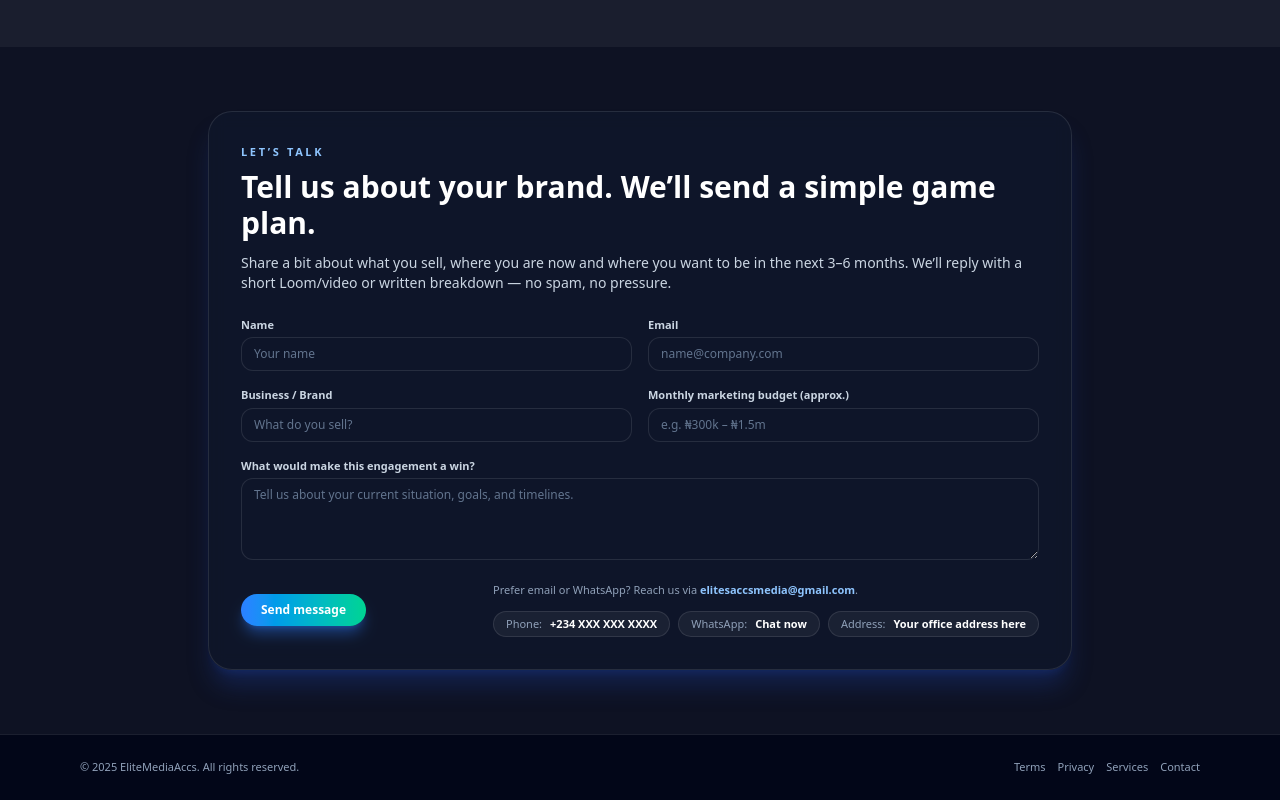
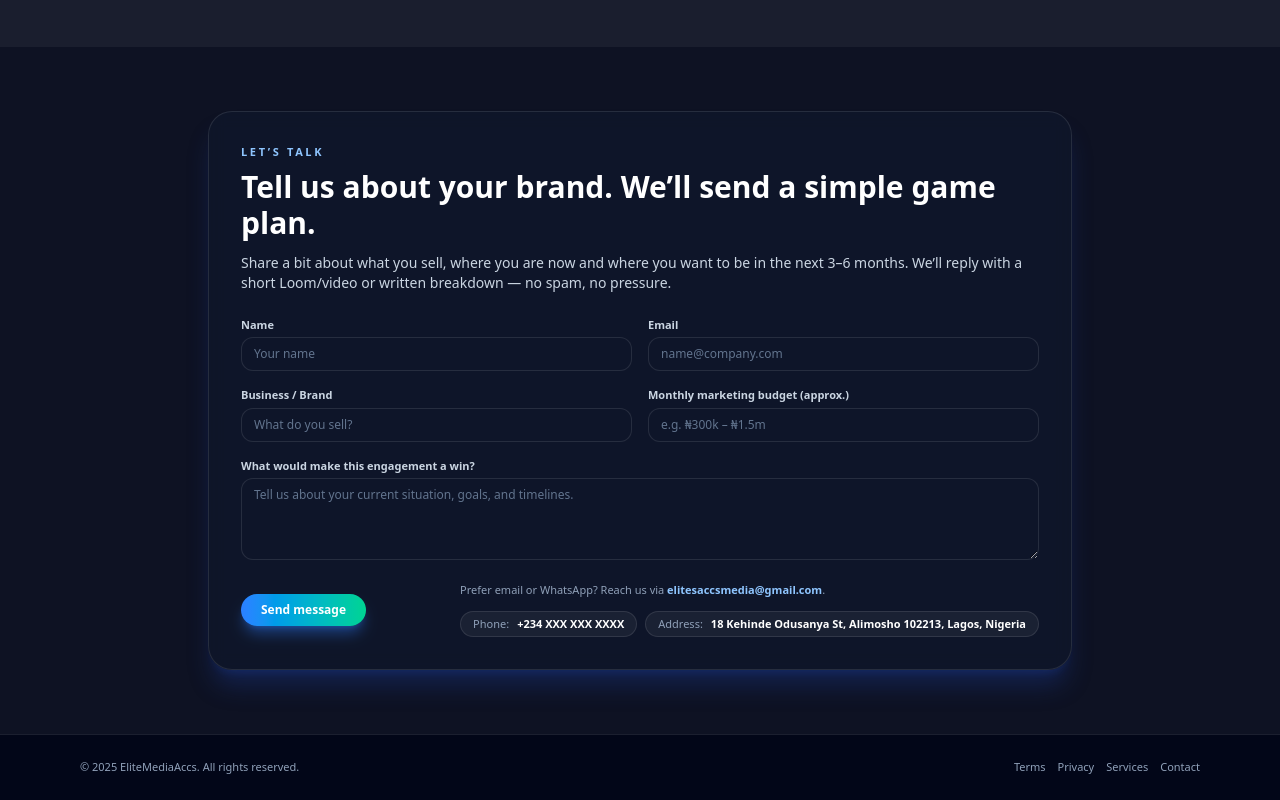
Before and after one commit to jaysilver-5/elitemediaaccs, a Next.js app: page / in a window 1280 px wide. Shown: the part 2878-3678 px from the top of the page. Built offline with nearby package versions, Linux system fonts and the light colour scheme.

Commit message:
Update contact information and remove WhatsApp link

```diff
--- a/app/page.tsx
+++ b/app/page.tsx
@@ -585,27 +585,18 @@ export default function HomePage() {
 
   <div className="mt-3 flex flex-wrap gap-2">
     <a
-      href="tel:+234XXXXXXXXXX"
+      href="tel:++234 814 589 0418"
       className="inline-flex items-center gap-2 rounded-full border border-white/10 bg-white/5 px-3 py-1 text-[11px] text-slate-200 hover:border-blue-400/60"
     >
       <span className="text-slate-400">Phone:</span>
       <span className="font-semibold text-white">+234 XXX XXX XXXX</span>
     </a>
 
-    <a
-      href="https://wa.me/234XXXXXXXXXX"
-      target="_blank"
-      rel="noreferrer"
-      className="inline-flex items-center gap-2 rounded-full border border-white/10 bg-white/5 px-3 py-1 text-[11px] text-slate-200 hover:border-emerald-400/60"
-    >
-      <span className="text-slate-400">WhatsApp:</span>
-      <span className="font-semibold text-white">Chat now</span>
-    </a>
 
     <div className="inline-flex items-center gap-2 rounded-full border border-white/10 bg-white/5 px-3 py-1 text-[11px] text-slate-200">
       <span className="text-slate-400">Address:</span>
       <span className="font-semibold text-white">
-        Your office address here
+        18 Kehinde Odusanya St, Alimosho 102213, Lagos, Nigeria
       </span>
     </div>
   </div>
```
